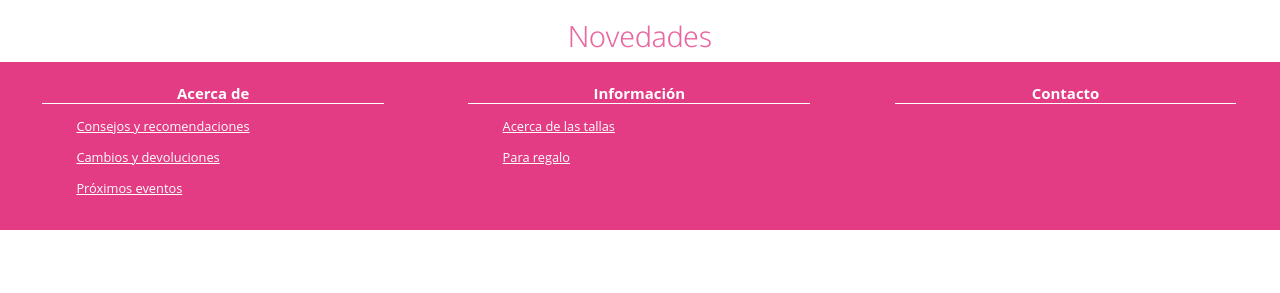
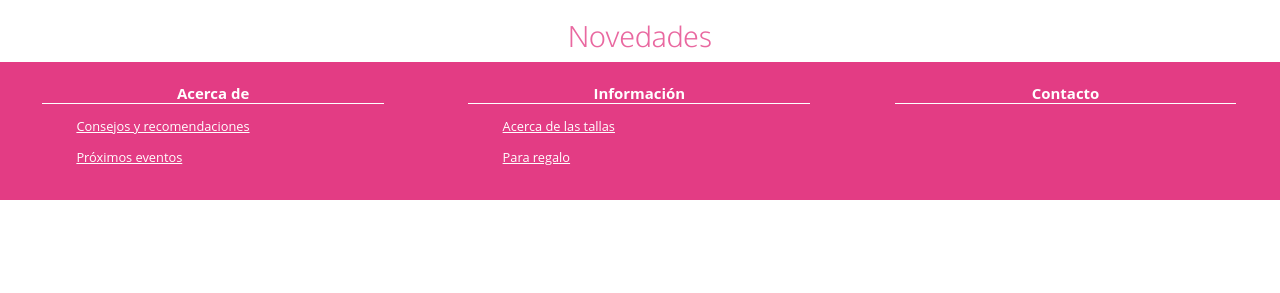
Before and after one commit to ach4m0/estatependiente, a Django app: template estatependiente/templates/home.html in a window 1280 px wide. Shown: the part 380-673 px from the top of the page. Run offline with Django 3.2, Linux system fonts and the light colour scheme; the template is opened without the code that fills it, so the values that code supplies are empty; some libraries are stand-ins or nearby versions.

Commit message:
Deleted "Cambios y devoluciones" link

```diff
--- a/estatependiente/templates/base.html
+++ b/estatependiente/templates/base.html
@@ -27,7 +27,6 @@
         <div>
             <h3>Acerca de</h3>
             <p><a href="/info/consejosyrecomendaciones" target="_blank">Consejos y recomendaciones</a></p>
-            <p><a href="/info/cambiosydevoluciones" target="_blank">Cambios y devoluciones</a></p>
             <p><a href="/info/proximoseventos" target="_blank">Próximos eventos</a></p>
         </div>
         <div>
```
